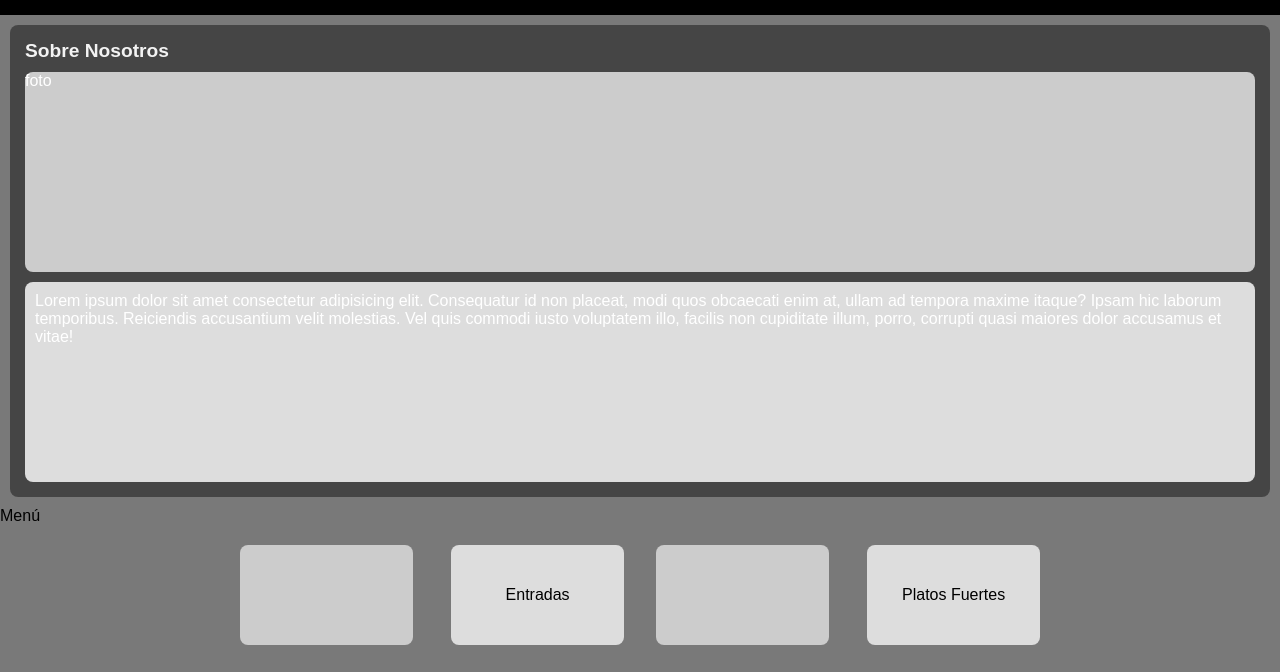
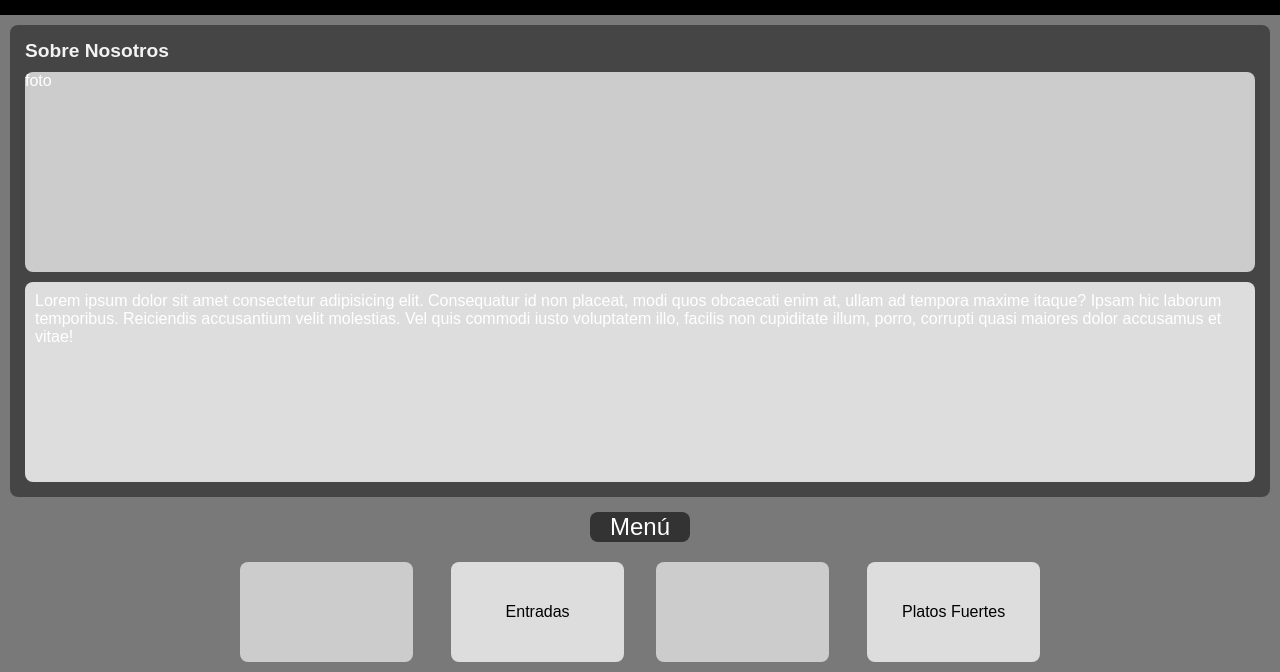
Before and after one commit to DAlexaEscobarG/mf, a plain HTML site: page index.html in a window 1280 px wide. Shown: the part 85-757 px from the top of the page. Drawn offline with Linux system fonts and the light colour scheme.

Commit message:
Update estilo.css

```diff
--- a/estilo.css
+++ b/estilo.css
@@ -61,6 +61,20 @@ header {
     height: 200px;
 }
 
+.titulo-menu {
+    font-size: 1.5rem;
+    text-align: center;
+    color: #ffffff;
+    margin: 15px auto;
+    height: 30px;
+    background-color: #333;
+    color: #fff;
+    width: 100px;
+    display: flex;
+    align-items: center;
+    justify-content: center;
+    border-radius: 8px;
+}
 .menu {
     display: flex;
     flex-direction: column;
@@ -105,7 +119,7 @@ header {
     width: 100px;
     margin: 15px auto;
     border-radius: 8px;
-    font-size: 1rem;
+    font-size: 1.3rem;
     display: flex;
     align-items: center;
     justify-content: center;
```
